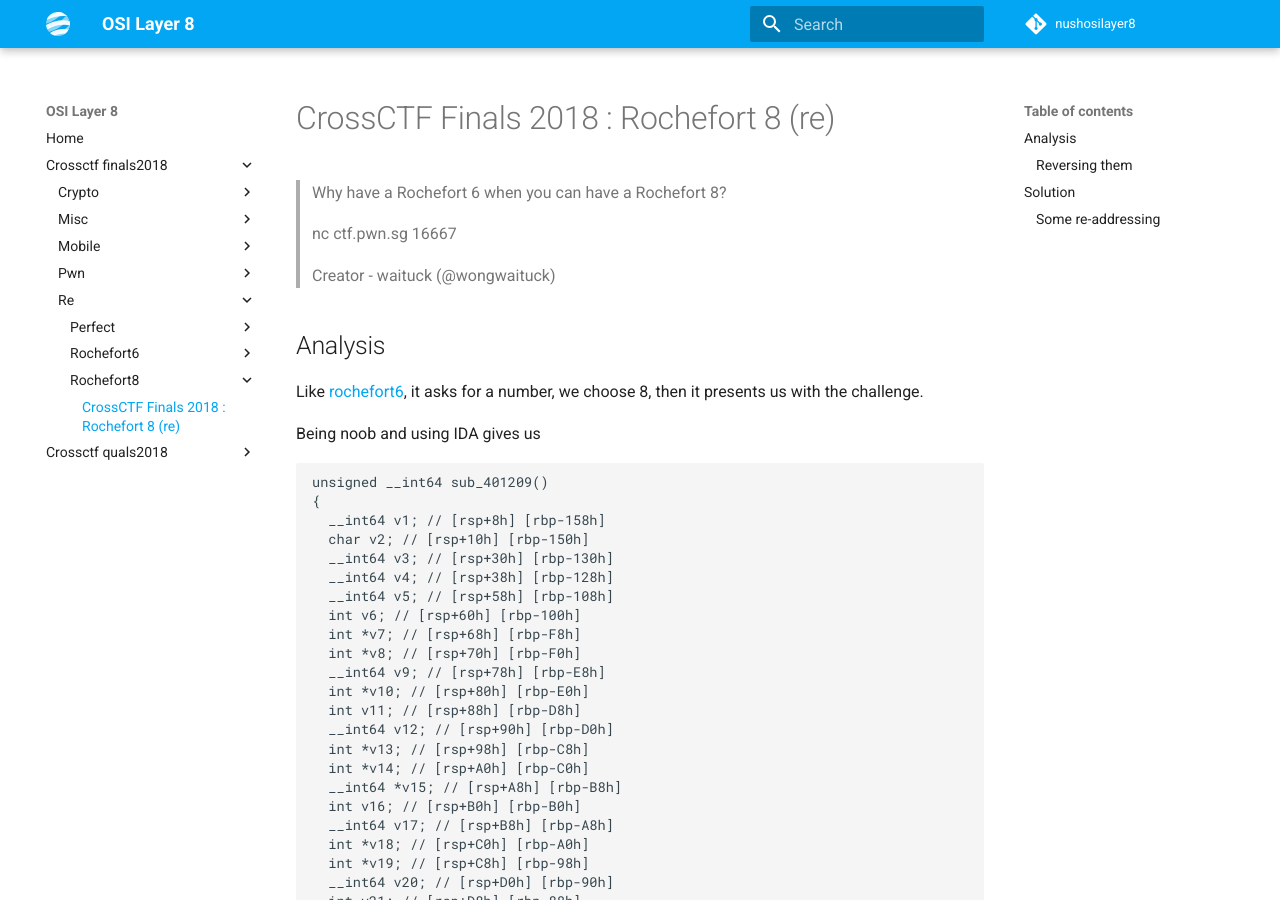
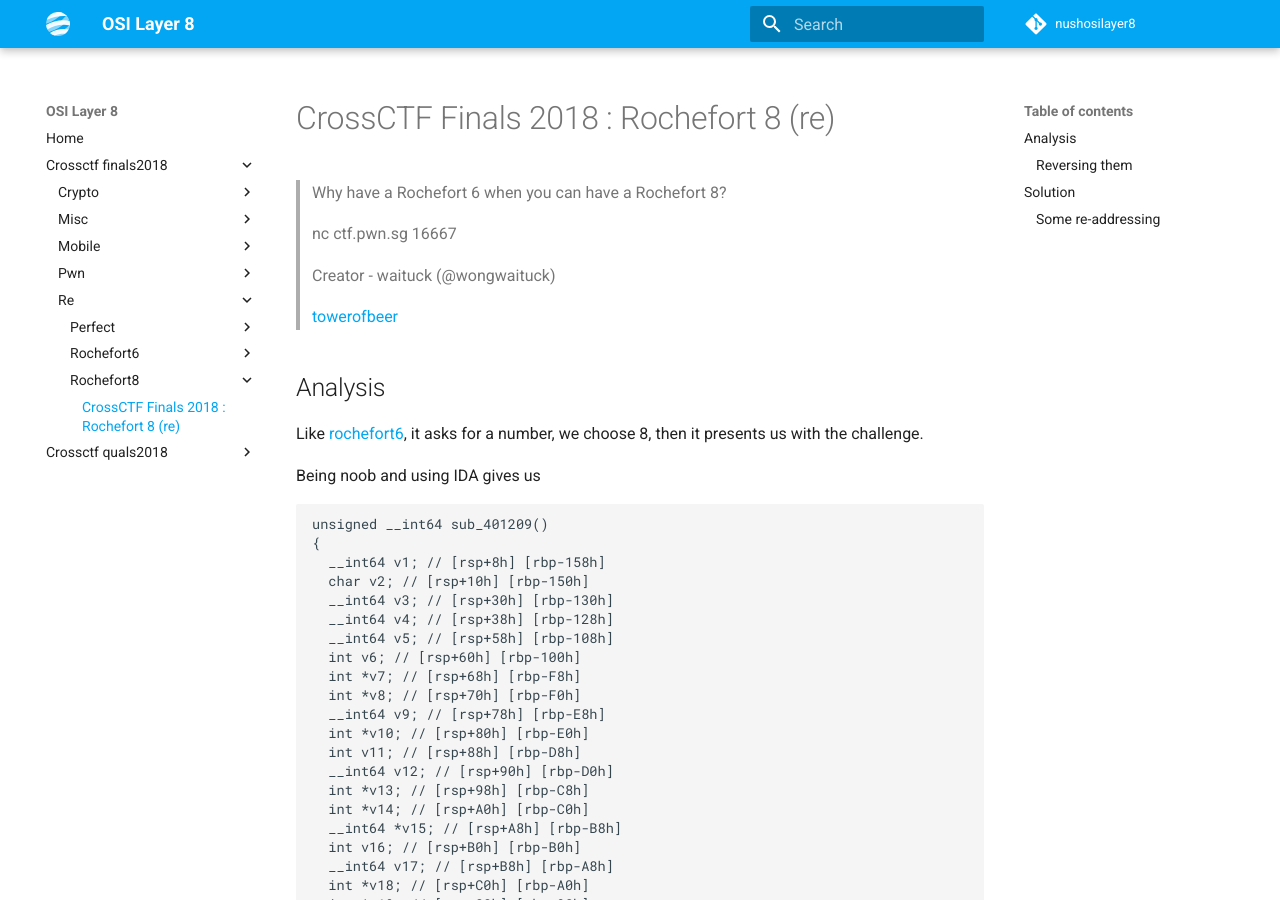
Before and after one commit to nushosilayer8/writeups, an MkDocs documentation site: the page built from writeups/crossctf-finals2018/re/rochefort8/README.md, in a window 1280 px wide and 900 px high. Built offline with MkDocs 1.6.1 and Material for MkDocs 9.7.7, drawn with Linux system fonts in a browser that asks for light colours; comment, search, counter and statistics services are not loaded.

Commit message:
Add link to binary

```diff
--- a/writeups/crossctf-finals2018/re/rochefort8/README.md
+++ b/writeups/crossctf-finals2018/re/rochefort8/README.md
@@ -5,6 +5,8 @@
 > nc ctf.pwn.sg 16667
 >
 > Creator - waituck (@wongwaituck)
+>
+> [towerofbeer](./towerofbeer)
 
 ## Analysis
 Like [rochefort6](../rochefort6), it asks for a number, we choose 8, then it presents us with the challenge.
```
